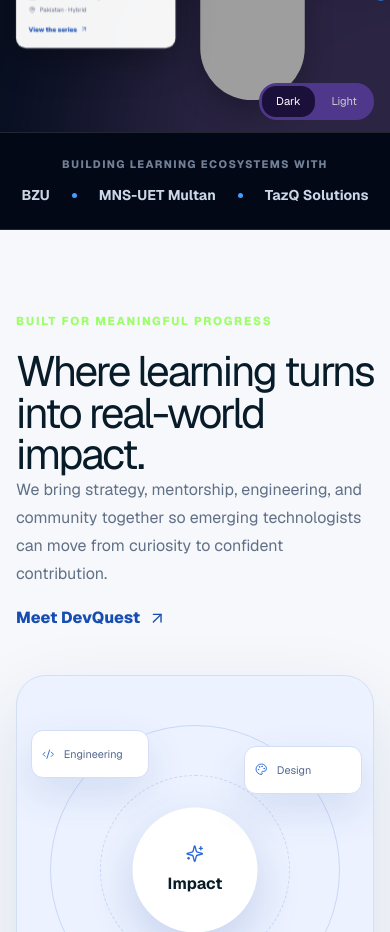
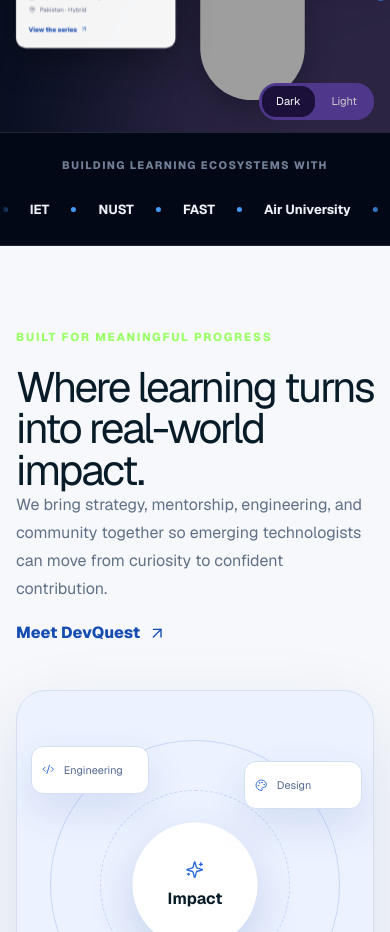
Before and after one commit to devquestpk-web/Devquestweb, a Next.js app: page / in a window 390 px wide. Shown: the part 1200-2132 px from the top of the page. Built offline with nearby package versions, Linux system fonts and the light colour scheme; no server answers; grey boxes are pictures that could not be loaded.

Commit message:
Add scrolling university network

```diff
--- a/app/figma.css
+++ b/app/figma.css
@@ -425,3 +425,124 @@ html[data-theme="light"] .dq-services-preview,html[data-theme="light"] .dq-chapt
     bottom: -230px;
   }
 }
+
+/* University network marquee */
+.dq-network-strip {
+  overflow: hidden;
+  padding: 0;
+}
+
+.dq-network-strip > .dq-network-layout {
+  min-height: 82px;
+  display: grid;
+  grid-template-columns: auto minmax(0, 1fr);
+  gap: 36px;
+  align-items: center;
+}
+
+.dq-network-label {
+  white-space: nowrap;
+  color: #718098;
+  font-size: .68rem;
+  font-weight: 800;
+  letter-spacing: .13em;
+}
+
+.dq-university-marquee {
+  min-width: 0;
+  overflow: hidden;
+  -webkit-mask-image: linear-gradient(90deg, transparent, #000 5%, #000 95%, transparent);
+  mask-image: linear-gradient(90deg, transparent, #000 5%, #000 95%, transparent);
+}
+
+.dq-university-track {
+  width: max-content;
+  display: flex;
+  animation: dq-university-scroll 34s linear infinite;
+  will-change: transform;
+}
+
+.dq-university-set {
+  display: flex;
+  align-items: center;
+  flex: none;
+  padding-right: 30px;
+}
+
+.dq-university-set strong {
+  display: flex;
+  align-items: center;
+  gap: 30px;
+  margin-right: 30px;
+  white-space: nowrap;
+  color: #f3f7ff;
+  font-size: .9rem;
+}
+
+.dq-university-set strong::after {
+  content: "";
+  width: 5px;
+  height: 5px;
+  flex: none;
+  background: var(--dq-blue);
+  border-radius: 50%;
+}
+
+.dq-university-marquee:hover .dq-university-track,
+.dq-university-marquee:focus-within .dq-university-track {
+  animation-play-state: paused;
+}
+
+@keyframes dq-university-scroll {
+  to { transform: translateX(-50%); }
+}
+
+@media (max-width: 760px) {
+  .dq-network-strip > .dq-network-layout {
+    min-height: 112px;
+    grid-template-columns: 1fr;
+    gap: 14px;
+    padding-block: 18px;
+  }
+
+  .dq-network-label {
+    text-align: center;
+    white-space: normal;
+  }
+
+  .dq-university-marquee {
+    width: calc(100% + 32px);
+    margin-left: -16px;
+  }
+
+  .dq-university-track {
+    animation-duration: 40s;
+  }
+
+  .dq-university-set {
+    padding-right: 22px;
+  }
+
+  .dq-university-set strong {
+    gap: 22px;
+    margin-right: 22px;
+    font-size: .82rem;
+  }
+}
+
+@media (prefers-reduced-motion: reduce) {
+  .dq-university-marquee {
+    overflow-x: auto;
+    -webkit-mask-image: none;
+    mask-image: none;
+  }
+
+  .dq-university-track {
+    animation: none !important;
+    transform: none;
+  }
+
+  .dq-university-set[aria-hidden="true"] {
+    display: none;
+  }
+}
--- a/app/page.tsx
+++ b/app/page.tsx
@@ -46,6 +46,21 @@ const eventImages = [
   { src: "/figma/event-2.png", alt: "DevQuest learners collaborating" },
 ];
 
+const universities = [
+  "BZU",
+  "MNS-UET",
+  "NFC",
+  "IET",
+  "NUST",
+  "FAST",
+  "Air University",
+  "Bahria University",
+  "Superior University",
+  "GIKI",
+  "SMIU Karachi",
+  "Sir Syed University",
+];
+
 export default function Home() {
   const joinLink = "https://wa.me/923704489589?text=Hello%20DevQuest%2C%20I%20would%20like%20to%20join%20the%20community.";
 
@@ -79,7 +94,17 @@ export default function Home() {
         <ThemeToggle />
       </section>
 
-      <section className="dq-network-strip" aria-label="DevQuest collaborators"><div className="dq-shell"><span>BUILDING LEARNING ECOSYSTEMS WITH</span><strong>BZU</strong><i /><strong>MNS-UET Multan</strong><i /><strong>TazQ Solutions</strong></div></section>
+      <section className="dq-network-strip" aria-label="DevQuest university network">
+        <div className="dq-shell dq-network-layout">
+          <span className="dq-network-label">BUILDING LEARNING ECOSYSTEMS WITH</span>
+          <div className="dq-university-marquee">
+            <div className="dq-university-track">
+              <div className="dq-university-set">{universities.map((university) => <strong key={university}>{university}</strong>)}</div>
+              <div className="dq-university-set" aria-hidden="true">{universities.map((university) => <strong key={`copy-${university}`}>{university}</strong>)}</div>
+            </div>
+          </div>
+        </div>
+      </section>
 
       <section className="dq-impact-section" id="about">
         <div className="dq-shell dq-impact-grid">
```
